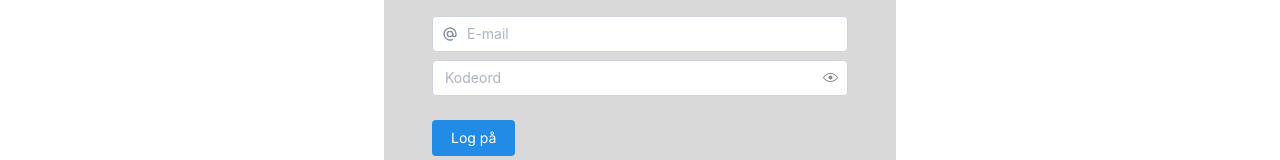
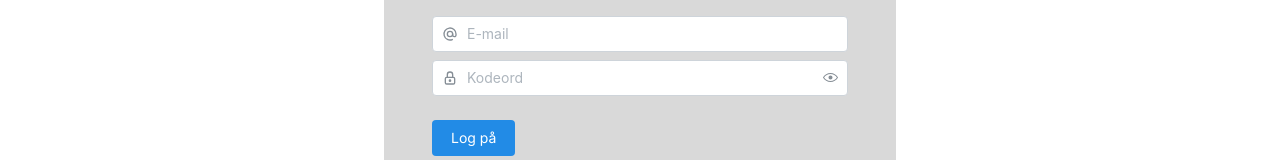
Before and after one commit to AstaCarl/Booking-CPH, a Next.js app: page /login in a window 1280 px wide. Shown: the part 291-451 px from the top of the page. Built offline with nearby package versions, Linux system fonts and the light colour scheme.

Commit message:
indsat ikon

```diff
--- a/src/pages/bookroom/index.js
+++ b/src/pages/bookroom/index.js
@@ -16,11 +16,6 @@ import classes from "./index.module.css";
 import "@mantine/dates/styles.css";
 import { useRouter } from "next/router";
 import emailjs from "emailjs-com";
-<<<<<<< HEAD
-import { Modal } from "@mantine/core";
-=======
-import { useDisclosure } from "@mantine/hooks";
->>>>>>> 9fa271c71953fc8bf8b57042e3ec0d963db49d60
 import Link from "next/link";
 import {
   formatDateToDDMMYY,
--- a/src/pages/login/index.js
+++ b/src/pages/login/index.js
@@ -1,10 +1,9 @@
 //Importere nødvendige indhold og styles
 import React, { useEffect } from "react";
 import { useState } from "react";
-import { LoadingOverlay, TextInput } from "@mantine/core";
-import { IconAt } from "@tabler/icons-react";
+import { LoadingOverlay, TextInput, Button } from "@mantine/core";
+import { IconAt, IconLock } from "@tabler/icons-react";
 import { PasswordInput } from "@mantine/core";
-import { Button } from "@mantine/core";
 import Link from "next/link";
 import { useRouter } from "next/router";
 import { motion } from "framer-motion";
@@ -101,6 +100,7 @@ const Login = () => {
             placeholder="Kodeord"
             error={error}
             value={password}
+            leftSection={<IconLock size={16} />}
           />
           {/*Viser en error besked, hvis der er en error. */}
           {error && (
```
